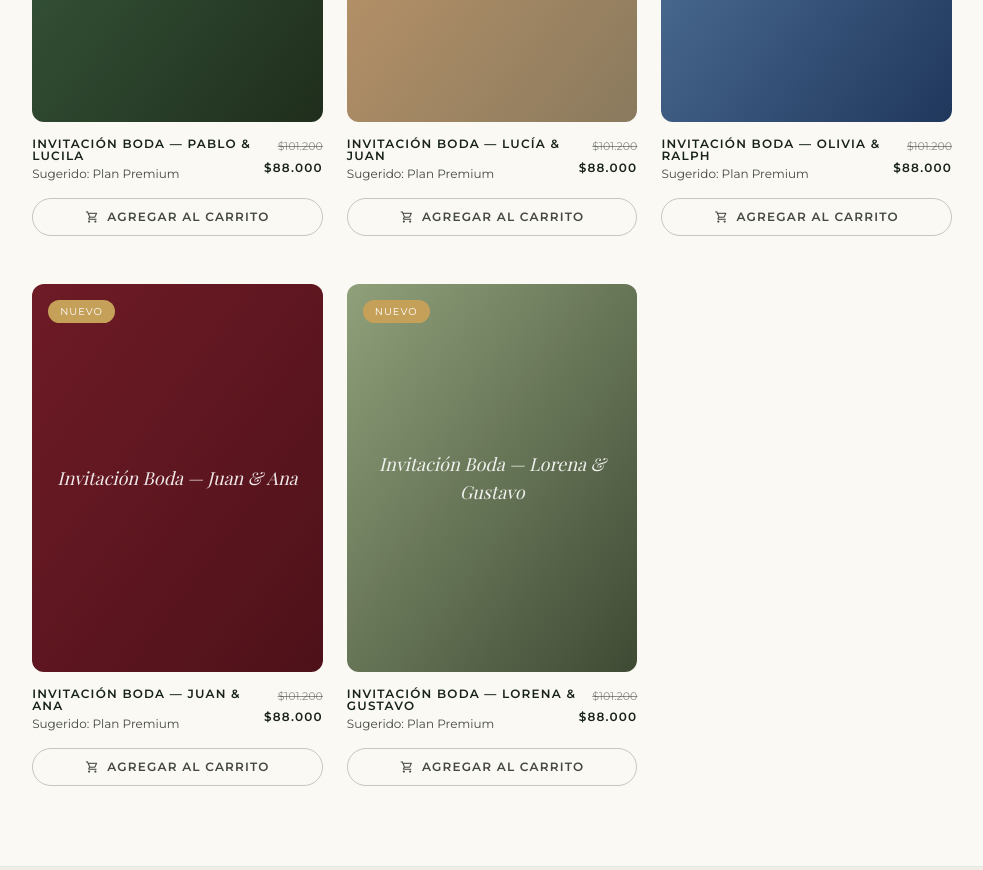
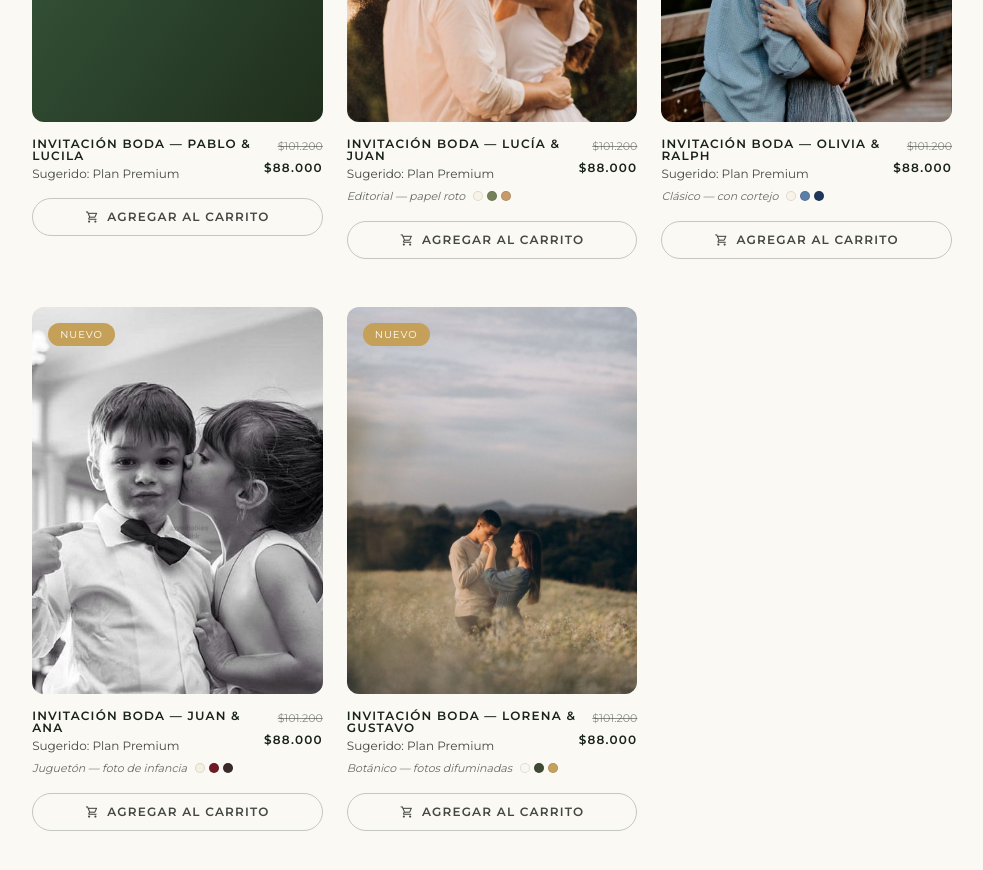
Before and after one commit to Pablo2205/Veintidos-Ecomerce, a React (Vite) app: page /catalogo in a window 1280 px wide. Shown: the part 1860-2730 px from the top of the page, without its empty margins (264-1247 px from the left). Built offline with nearby package versions, Linux system fonts and the light colour scheme; a web font is replaced by a local one.

Commit message:
cambio estructura catalogo

```diff
--- a/src/data/site.js
+++ b/src/data/site.js
@@ -252,6 +252,9 @@ export const products = [
     gradient: 'from-[#C79A6B] to-[#8A7A5E]',
     badge: 'Nuevo',
     demoUrl: '/demos/lucia-juan/',
+    image: '/demos/lucia-juan/foto-hero.jpg',
+    style: 'Editorial — papel roto',
+    palette: ['#F8F3E9', '#748158', '#C79A6B'],
   },
   {
     id: 9,
@@ -263,6 +266,9 @@ export const products = [
     gradient: 'from-[#5B7FA6] to-[#20375C]',
     badge: 'Nuevo',
     demoUrl: '/demos/olivia-ralph/',
+    image: '/demos/olivia-ralph/foto-hero.jpg',
+    style: 'Clásico — con cortejo',
+    palette: ['#F7F3E9', '#5B7FA6', '#20375C'],
   },
   {
     id: 10,
@@ -274,6 +280,9 @@ export const products = [
     gradient: 'from-[#6E1B26] to-[#4E1119]',
     badge: 'Nuevo',
     demoUrl: '/demos/juan-ana/',
+    image: '/demos/juan-ana/foto-ninos.jpg',
+    style: 'Juguetón — foto de infancia',
+    palette: ['#F5EFE3', '#6E1B26', '#3A2A2A'],
   },
   {
     id: 11,
@@ -285,5 +294,8 @@ export const products = [
     gradient: 'from-[#8FA07A] to-[#3F4A34]',
     badge: 'Nuevo',
     demoUrl: '/demos/lorena-gustavo/',
+    image: '/demos/lorena-gustavo/foto-hero.jpg',
+    style: 'Botánico — fotos difuminadas',
+    palette: ['#FAF7F0', '#3F4A34', '#C6A15B'],
   },
 ]
--- a/src/pages/Catalog.jsx
+++ b/src/pages/Catalog.jsx
@@ -18,6 +18,31 @@ const planOptions = ['Todos', 'Essential', 'Standard', 'Premium']
 const LIGHT_SWATCHES = new Set(['blanco', 'beige', 'amarillo', 'celeste'])
 
 const money = (n) => `$${n.toLocaleString('es-AR')}`
+
+// Portada de cada producto: si `image` (una foto real de la demo) no carga
+// todavía, cae solo al degradé de color de siempre — mismo criterio que
+// CategoryCover en la Home.
+function ProductCover({ image, gradient, name }) {
+  const [broken, setBroken] = useState(false)
+  const showImage = image && !broken
+  return (
+    <div className={`absolute inset-0 ${showImage ? '' : `bg-gradient-to-br ${gradient}`}`}>
+      {showImage && (
+        <img
+          src={image}
+          alt={name}
+          onError={() => setBroken(true)}
+          className="absolute inset-0 w-full h-full object-cover"
+        />
+      )}
+      {!showImage && (
+        <span className="absolute inset-0 flex items-center justify-center font-serif italic text-white/90 text-lg px-4 text-center">
+          {name}
+        </span>
+      )}
+    </div>
+  )
+}
 
 export default function Catalog() {
   const [activeCats, setActiveCats] = useState(['boda', 'xv-anos'])
@@ -173,22 +198,22 @@ export default function Catalog() {
                   transition={{ duration: 0.25, ease: [0.22, 1, 0.36, 1] }}
                   className="group"
                 >
-                  <div className={`relative aspect-[3/4] overflow-hidden rounded-xl bg-gradient-to-br ${p.gradient} mb-4 flex items-center justify-center ring-1 ring-transparent group-hover:ring-2 group-hover:ring-promoGold transition-all`}>
-                    <span className="font-serif italic text-white/90 text-lg px-4 text-center">{p.name}</span>
+                  <div className={`relative aspect-[3/4] overflow-hidden rounded-xl mb-4 flex items-center justify-center ring-1 ring-transparent group-hover:ring-2 group-hover:ring-promoGold transition-all`}>
+                    <ProductCover image={p.image} gradient={p.gradient} name={p.name} />
                     {p.badge && (
-                      <span className="absolute top-4 left-4 bg-promoGold text-white font-sans text-[10px] px-3 py-1 rounded-full uppercase tracking-widest">
+                      <span className="absolute top-4 left-4 bg-promoGold text-white font-sans text-[10px] px-3 py-1 rounded-full uppercase tracking-widest z-10">
                         {p.badge}
                       </span>
                     )}
                     {p.demoUrl ? (
                       <button
                         onClick={() => setPreviewDemo({ url: p.demoUrl, name: p.name })}
-                        className="absolute bottom-4 left-4 right-4 bg-white/90 backdrop-blur-sm text-primary py-3 rounded-full font-sans text-label uppercase tracking-widest text-center opacity-0 translate-y-3 group-hover:opacity-100 group-hover:translate-y-0 transition-all duration-300 hover:bg-white"
+                        className="absolute bottom-4 left-4 right-4 bg-white/90 backdrop-blur-sm text-primary py-3 rounded-full font-sans text-label uppercase tracking-widest text-center opacity-0 translate-y-3 group-hover:opacity-100 group-hover:translate-y-0 transition-all duration-300 hover:bg-white z-10"
                       >
                         Ver demo
                       </button>
                     ) : (
-                      <span className="absolute bottom-4 left-4 right-4 bg-white/70 backdrop-blur-sm text-onSurfaceVariant py-3 rounded-full font-sans text-label uppercase tracking-widest text-center opacity-0 translate-y-3 group-hover:opacity-100 group-hover:translate-y-0 transition-all duration-300">
+                      <span className="absolute bottom-4 left-4 right-4 bg-white/70 backdrop-blur-sm text-onSurfaceVariant py-3 rounded-full font-sans text-label uppercase tracking-widest text-center opacity-0 translate-y-3 group-hover:opacity-100 group-hover:translate-y-0 transition-all duration-300 z-10">
                         Demo próximamente
                       </span>
                     )}
@@ -197,6 +222,22 @@ export default function Catalog() {
                     <div>
                       <h3 className="font-sans text-label text-primary uppercase">{p.name}</h3>
                       <p className="font-sans text-xs text-onSurfaceVariant mt-1">Sugerido: Plan {p.plan}</p>
+                      {p.style && (
+                        <div className="flex items-center gap-2 mt-1.5">
+                          <span className="font-sans text-[11px] italic text-onSurfaceVariant/80">{p.style}</span>
+                          {p.palette && (
+                            <div className="flex gap-1">
+                              {p.palette.map((c, i) => (
+                                <span
+                                  key={i}
+                                  className="w-2.5 h-2.5 rounded-full border border-black/10"
+                                  style={{ backgroundColor: c }}
+                                />
+                              ))}
+                            </div>
+                          )}
+                        </div>
+                      )}
                     </div>
                     <div className="text-right flex-shrink-0">
                       <span className="block text-[11px] font-sans line-through text-onSurfaceVariant/60">
```
